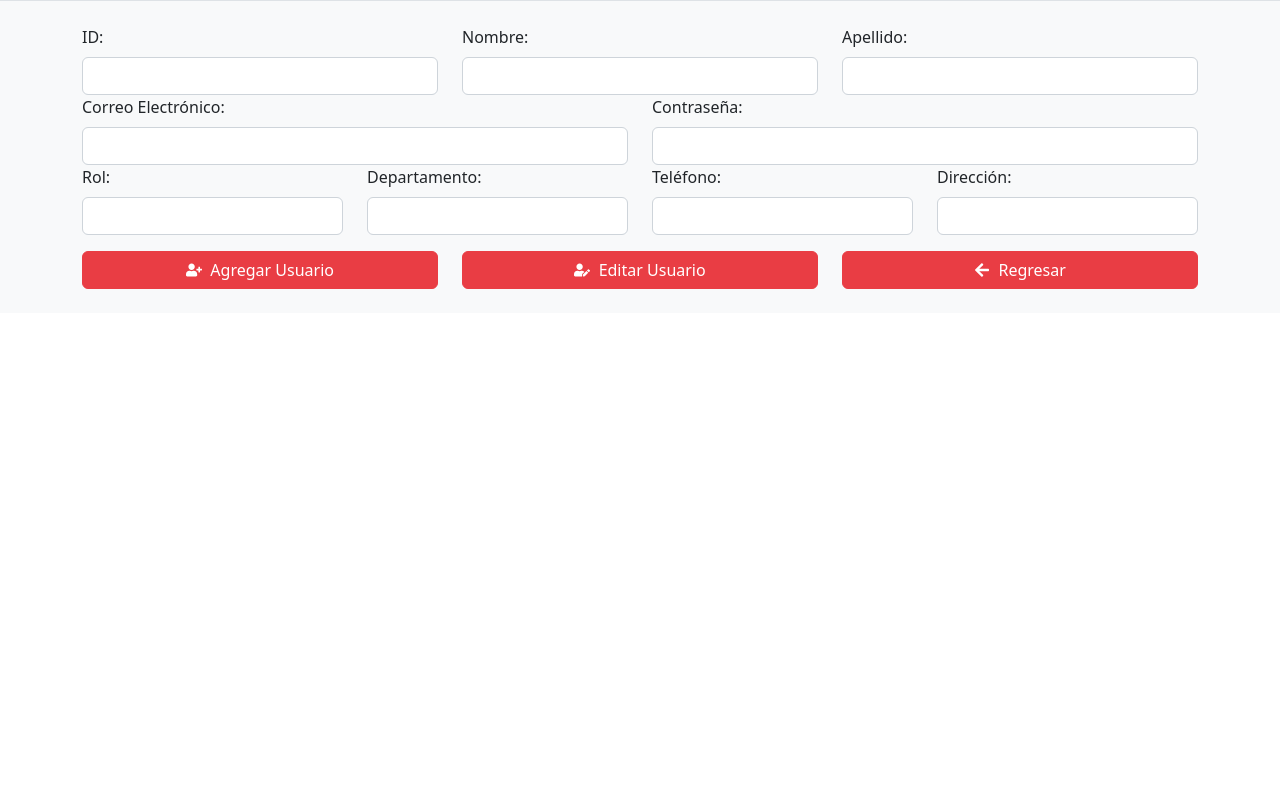
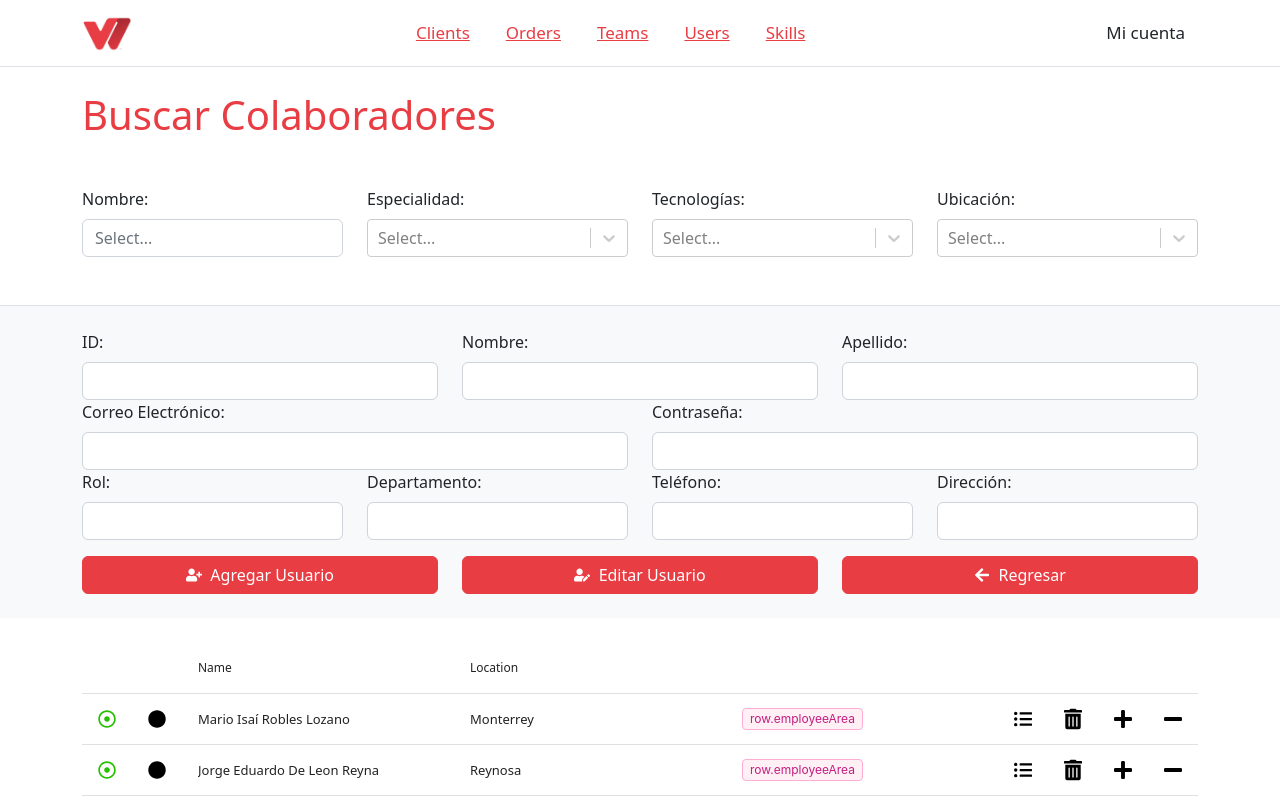
Before and after one commit to wizelineacademy/itesm-socioformador-ene-feb-2023-equipo-2, a Next.js app: page /admin/users in a window 1280 px wide. Shown: the top 800 px of the page. Built offline with nearby package versions, Linux system fonts and the light colour scheme.

Commit message:
feature/charge-components-to-admin/users
change the employee search and employee card to the user page in admin folder, also added the menu navbar

```diff
--- a/src/components/EmployeeSearch.tsx
+++ b/src/components/EmployeeSearch.tsx
@@ -5,7 +5,7 @@
 import React from 'react';
 import Select from 'react-select'
 import * as FaIcons from 'react-icons/fa';
-
+import { useHasMounted } from "@/components/useHasMounted";
 
 
 const specialityOptions = [
@@ -44,6 +44,13 @@ const locationOptions = [
 ]
 
 const EmployeeSearch = () =>  {
+  // useHasMounted.tsx ensures correct server-side rendering in Next.JS when using the react-select library.
+  // For more information, refer to the file inside src/components/useHasMounted.tsx.
+  const hasMounted = useHasMounted();
+  if (!hasMounted) {
+    return null;
+  }
+
   {/*funtion to filter the list using the data from the inputs*/}
   const handleFilterList = () => {
     alert("se van a buscar los empleados con lo seleccionado");
--- a/src/pages/admin/users.tsx
+++ b/src/pages/admin/users.tsx
@@ -16,6 +16,10 @@
 
 import React, { useState } from "react";
 import * as FaIcons from "react-icons/fa";
+
+import EmployeeSearch from "@/components/EmployeeSearch";
+import EmployeeCard from "@/components/EmployeeCard";
+import Menu from "@/components/Menu";
 
 const users = () => {
   const [id, setId] = useState("");
@@ -36,6 +40,9 @@ const users = () => {
 
   return (
     <>
+      <Menu titulo={"Buscar Colaboradores"} descripcion={" "} />
+      <EmployeeSearch />
+    {/* componente con los inputs de generar perfil */}
       <div className="bg-light pt-4 pb-4 border-top">
         <div className="container">
           <div className="row">
@@ -187,6 +194,7 @@ const users = () => {
           </div>
         </div>
       </div>
+      <EmployeeCard pageType={'showAll'}/>
     </>
   );
 };
--- a/src/pages/colaboradores/generar-perfil.tsx
+++ b/src/pages/colaboradores/generar-perfil.tsx
@@ -5,8 +5,6 @@ import * as FaIcons from "react-icons/fa";
 import Select from "react-select";
 // Remeber to use ValueType and OptionTypeBase. It shows error but it works.
 // import Select, { ValueType, OptionTypeBase } from 'react-select';
-import EmployeeSearch from "@/components/EmployeeSearch";
-import EmployeeCard from "@/components/EmployeeCard";
 import Menu from "@/components/Menu";
 import { useHasMounted } from "@/components/useHasMounted";
 
@@ -65,8 +63,6 @@ const generarPerfil: React.FC = () => {
   return (
     <>
       <Menu titulo={"Buscar Colaboradores"} descripcion={" "} />
-      <EmployeeSearch />
-      <EmployeeCard pageType={'showAll'}/>
       <div className="container">
         {/* Experience input field */}
         <label className="form-label">
```
